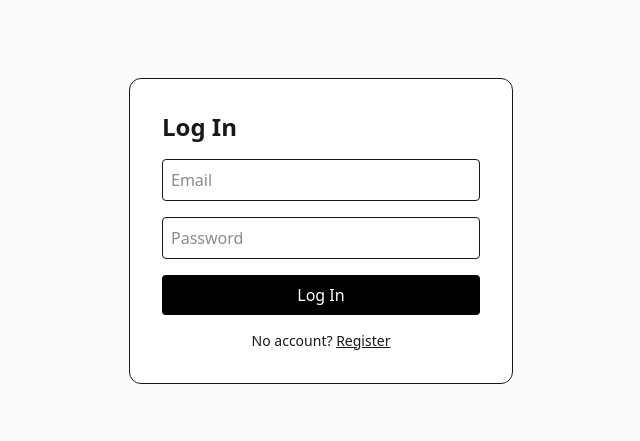
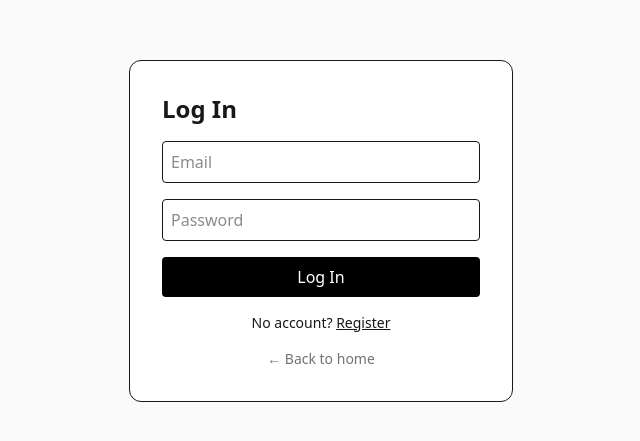
Before and after one commit to vladi245/practical-assignment, a Next.js app in the folder web-app/: page /login in a window 1280 px wide. Shown: the part 133-574 px from the top of the page, without its empty margins (319-959 px from the left). Built offline with nearby package versions, Linux system fonts and the light colour scheme; no server answers.

Commit message:
added back to home button

```diff
--- a/web-app/app/login/page.tsx
+++ b/web-app/app/login/page.tsx
@@ -63,6 +63,10 @@ export default function LoginPage() {
                             Register
                         </Link>
                     </p>
+
+                    <Link href="/" className="text-center text-sm text-zinc-500 hover:text-zinc-700">
+                        ← Back to home
+                    </Link>
                 </div>
             </section>
         </main>
--- a/web-app/app/register/page.tsx
+++ b/web-app/app/register/page.tsx
@@ -79,6 +79,10 @@ export default function RegisterPage() {
                             Log in
                         </Link>
                     </p>
+
+                    <Link href="/" className="text-center text-sm text-zinc-500 hover:text-zinc-700">
+                        ← Back to home
+                    </Link>
                 </div>
             </section>
         </main>
```
